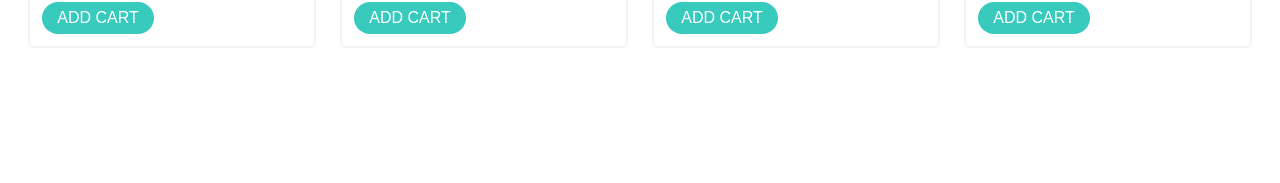
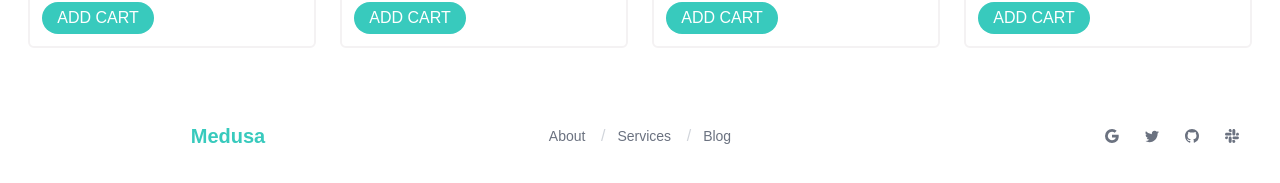
Before and after one commit to Paulhakeem/medusa, a Vue app: page / in a window 1280 px wide. Shown: the part 1463-1646 px from the top of the page. Before the commit the page ends 1543 px from the top, so only its background shows below. Built offline with nearby package versions, Linux system fonts and the light colour scheme.

Commit message:
Adding footer

```diff
--- /dev/null
+++ b/src/components/footerPage.vue
@@ -0,0 +1,128 @@
+<template>
+  <footer class="w-full max-w-[85rem] py-10 px-4 sm:px-6 lg:px-8 mx-auto">
+    <!-- Grid -->
+    <div class="grid grid-cols-1 md:grid-cols-3 items-center gap-5 text-center">
+      <div>
+        <a
+          class="flex-none text-primary text-xl font-semibold dark:text-white dark:focus:outline-none dark:focus:ring-1 dark:focus:ring-gray-600"
+          href="#"
+          aria-label="Brand"
+          >Medusa</a
+        >
+      </div>
+      <!-- End Col -->
+
+      <ul class="text-center">
+        <li
+          class="inline-block relative pe-8 last:pe-0 last-of-type:before:hidden before:absolute before:top-1/2 before:end-3 before:-translate-y-1/2 before:content-['/'] before:text-gray-300 dark:before:text-gray-600"
+        >
+          <a
+            class="inline-flex gap-x-2 text-sm text-gray-500 hover:text-gray-800 dark:text-gray-500 dark:hover:text-gray-200 dark:focus:outline-none dark:focus:ring-1 dark:focus:ring-gray-600"
+            href="#"
+          >
+            About
+          </a>
+        </li>
+        <li
+          class="inline-block relative pe-8 last:pe-0 last-of-type:before:hidden before:absolute before:top-1/2 before:end-3 before:-translate-y-1/2 before:content-['/'] before:text-gray-300 dark:before:text-gray-600"
+        >
+          <a
+            class="inline-flex gap-x-2 text-sm text-gray-500 hover:text-gray-800 dark:text-gray-500 dark:hover:text-gray-200 dark:focus:outline-none dark:focus:ring-1 dark:focus:ring-gray-600"
+            href="#"
+          >
+            Services
+          </a>
+        </li>
+        <li
+          class="inline-block relative pe-8 last:pe-0 last-of-type:before:hidden before:absolute before:top-1/2 before:end-3 before:-translate-y-1/2 before:content-['/'] before:text-gray-300 dark:before:text-gray-600"
+        >
+          <a
+            class="inline-flex gap-x-2 text-sm text-gray-500 hover:text-gray-800 dark:text-gray-500 dark:hover:text-gray-200 dark:focus:outline-none dark:focus:ring-1 dark:focus:ring-gray-600"
+            href="#"
+          >
+            Blog
+          </a>
+        </li>
+      </ul>
+      <!-- End Col -->
+
+      <!-- Social Brands -->
+      <div class="md:text-end space-x-2">
+        <a
+          class="w-8 h-8 inline-flex justify-center items-center gap-x-2 text-sm font-semibold rounded-full border border-transparent text-gray-500 hover:bg-gray-50 disabled:opacity-50 disabled:pointer-events-none dark:text-gray-400 dark:hover:bg-gray-700 dark:focus:outline-none dark:focus:ring-1 dark:focus:ring-gray-600"
+          href="#"
+        >
+          <svg
+            class="flex-shrink-0 w-3.5 h-3.5"
+            xmlns="http://www.w3.org/2000/svg"
+            width="16"
+            height="16"
+            fill="currentColor"
+            viewBox="0 0 16 16"
+          >
+            <path
+              d="M15.545 6.558a9.42 9.42 0 0 1 .139 1.626c0 2.434-.87 4.492-2.384 5.885h.002C11.978 15.292 10.158 16 8 16A8 8 0 1 1 8 0a7.689 7.689 0 0 1 5.352 2.082l-2.284 2.284A4.347 4.347 0 0 0 8 3.166c-2.087 0-3.86 1.408-4.492 3.304a4.792 4.792 0 0 0 0 3.063h.003c.635 1.893 2.405 3.301 4.492 3.301 1.078 0 2.004-.276 2.722-.764h-.003a3.702 3.702 0 0 0 1.599-2.431H8v-3.08h7.545z"
+            />
+          </svg>
+        </a>
+        <a
+          class="w-8 h-8 inline-flex justify-center items-center gap-x-2 text-sm font-semibold rounded-full border border-transparent text-gray-500 hover:bg-gray-50 disabled:opacity-50 disabled:pointer-events-none dark:text-gray-400 dark:hover:bg-gray-700 dark:focus:outline-none dark:focus:ring-1 dark:focus:ring-gray-600"
+          href="#"
+        >
+          <svg
+            class="flex-shrink-0 w-3.5 h-3.5"
+            xmlns="http://www.w3.org/2000/svg"
+            width="16"
+            height="16"
+            fill="currentColor"
+            viewBox="0 0 16 16"
+          >
+            <path
+              d="M5.026 15c6.038 0 9.341-5.003 9.341-9.334 0-.14 0-.282-.006-.422A6.685 6.685 0 0 0 16 3.542a6.658 6.658 0 0 1-1.889.518 3.301 3.301 0 0 0 1.447-1.817 6.533 6.533 0 0 1-2.087.793A3.286 3.286 0 0 0 7.875 6.03a9.325 9.325 0 0 1-6.767-3.429 3.289 3.289 0 0 0 1.018 4.382A3.323 3.323 0 0 1 .64 6.575v.045a3.288 3.288 0 0 0 2.632 3.218 3.203 3.203 0 0 1-.865.115 3.23 3.23 0 0 1-.614-.057 3.283 3.283 0 0 0 3.067 2.277A6.588 6.588 0 0 1 .78 13.58a6.32 6.32 0 0 1-.78-.045A9.344 9.344 0 0 0 5.026 15z"
+            />
+          </svg>
+        </a>
+        <a
+          class="w-8 h-8 inline-flex justify-center items-center gap-x-2 text-sm font-semibold rounded-full border border-transparent text-gray-500 hover:bg-gray-50 disabled:opacity-50 disabled:pointer-events-none dark:text-gray-400 dark:hover:bg-gray-700 dark:focus:outline-none dark:focus:ring-1 dark:focus:ring-gray-600"
+          href="#"
+        >
+          <svg
+            class="flex-shrink-0 w-3.5 h-3.5"
+            xmlns="http://www.w3.org/2000/svg"
+            width="16"
+            height="16"
+            fill="currentColor"
+            viewBox="0 0 16 16"
+          >
+            <path
+              d="M8 0C3.58 0 0 3.58 0 8c0 3.54 2.29 6.53 5.47 7.59.4.07.55-.17.55-.38 0-.19-.01-.82-.01-1.49-2.01.37-2.53-.49-2.69-.94-.09-.23-.48-.94-.82-1.13-.28-.15-.68-.52-.01-.53.63-.01 1.08.58 1.23.82.72 1.21 1.87.87 2.33.66.07-.52.28-.87.51-1.07-1.78-.2-3.64-.89-3.64-3.95 0-.87.31-1.59.82-2.15-.08-.2-.36-1.02.08-2.12 0 0 .67-.21 2.2.82.64-.18 1.32-.27 2-.27.68 0 1.36.09 2 .27 1.53-1.04 2.2-.82 2.2-.82.44 1.1.16 1.92.08 2.12.51.56.82 1.27.82 2.15 0 3.07-1.87 3.75-3.65 3.95.29.25.54.73.54 1.48 0 1.07-.01 1.93-.01 2.2 0 .21.15.46.55.38A8.012 8.012 0 0 0 16 8c0-4.42-3.58-8-8-8z"
+            />
+          </svg>
+        </a>
+        <a
+          class="w-8 h-8 inline-flex justify-center items-center gap-x-2 text-sm font-semibold rounded-full border border-transparent text-gray-500 hover:bg-gray-50 disabled:opacity-50 disabled:pointer-events-none dark:text-gray-400 dark:hover:bg-gray-700 dark:focus:outline-none dark:focus:ring-1 dark:focus:ring-gray-600"
+          href="#"
+        >
+          <svg
+            class="flex-shrink-0 w-3.5 h-3.5"
+            xmlns="http://www.w3.org/2000/svg"
+            width="16"
+            height="16"
+            fill="currentColor"
+            viewBox="0 0 16 16"
+          >
+            <path
+              d="M3.362 10.11c0 .926-.756 1.681-1.681 1.681S0 11.036 0 10.111C0 9.186.756 8.43 1.68 8.43h1.682v1.68zm.846 0c0-.924.756-1.68 1.681-1.68s1.681.756 1.681 1.68v4.21c0 .924-.756 1.68-1.68 1.68a1.685 1.685 0 0 1-1.682-1.68v-4.21zM5.89 3.362c-.926 0-1.682-.756-1.682-1.681S4.964 0 5.89 0s1.68.756 1.68 1.68v1.682H5.89zm0 .846c.924 0 1.68.756 1.68 1.681S6.814 7.57 5.89 7.57H1.68C.757 7.57 0 6.814 0 5.89c0-.926.756-1.682 1.68-1.682h4.21zm6.749 1.682c0-.926.755-1.682 1.68-1.682.925 0 1.681.756 1.681 1.681s-.756 1.681-1.68 1.681h-1.681V5.89zm-.848 0c0 .924-.755 1.68-1.68 1.68A1.685 1.685 0 0 1 8.43 5.89V1.68C8.43.757 9.186 0 10.11 0c.926 0 1.681.756 1.681 1.68v4.21zm-1.681 6.748c.926 0 1.682.756 1.682 1.681S11.036 16 10.11 16s-1.681-.756-1.681-1.68v-1.682h1.68zm0-.847c-.924 0-1.68-.755-1.68-1.68 0-.925.756-1.681 1.68-1.681h4.21c.924 0 1.68.756 1.68 1.68 0 .926-.756 1.681-1.68 1.681h-4.21z"
+            />
+          </svg>
+        </a>
+      </div>
+      <!-- End Social Brands -->
+    </div>
+    <!-- End Grid -->
+  </footer>
+</template>
+
+<script setup></script>
+
+<style lang="scss" scoped></style>
--- a/src/views/HomeView.vue
+++ b/src/views/HomeView.vue
@@ -1,8 +1,11 @@
 <script setup>
-import HomPage from '../components/HomPage.vue';
-
+import HomPage from "../components/HomPage.vue";
+import footerPage from "../components/footerPage.vue";
 </script>
 
 <template>
-  <HomPage/>
+  <div>
+    <HomPage />
+    <footerPage />
+  </div>
 </template>
```
